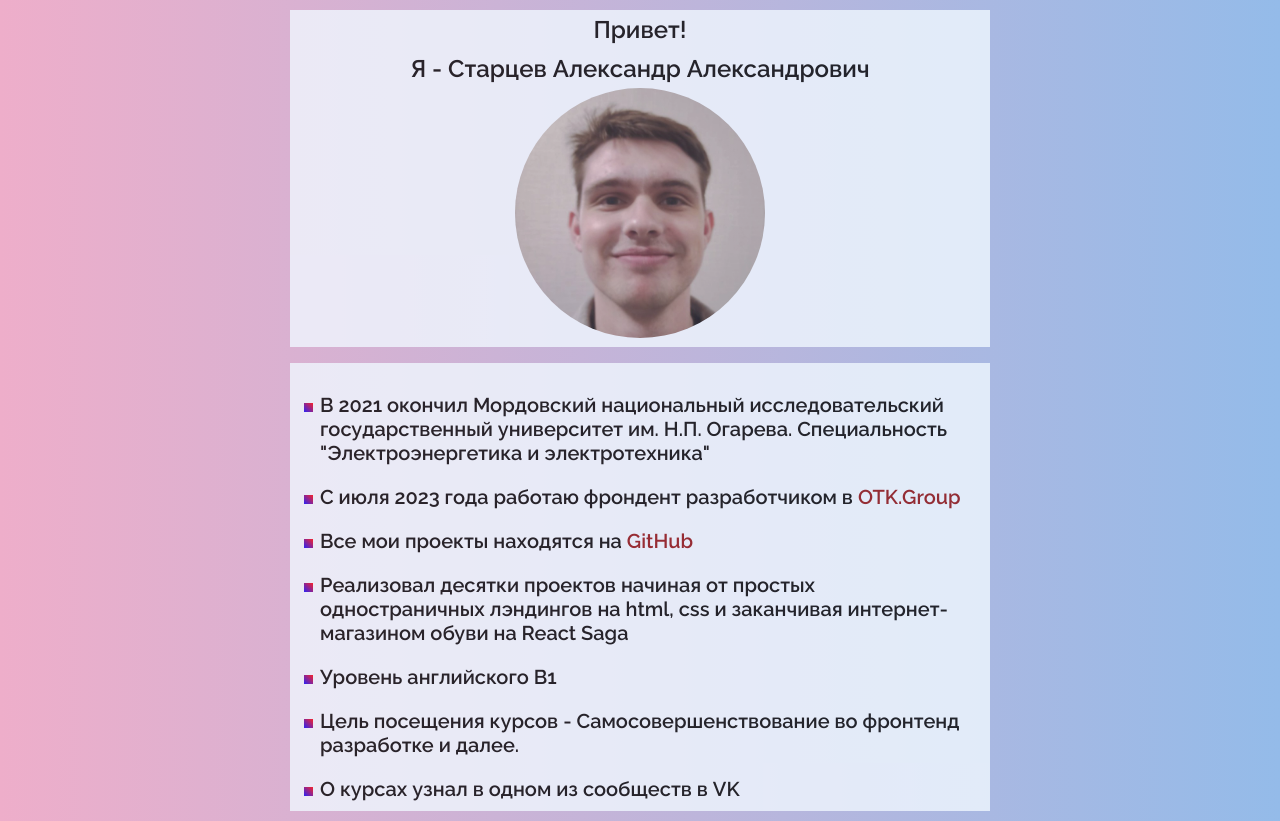
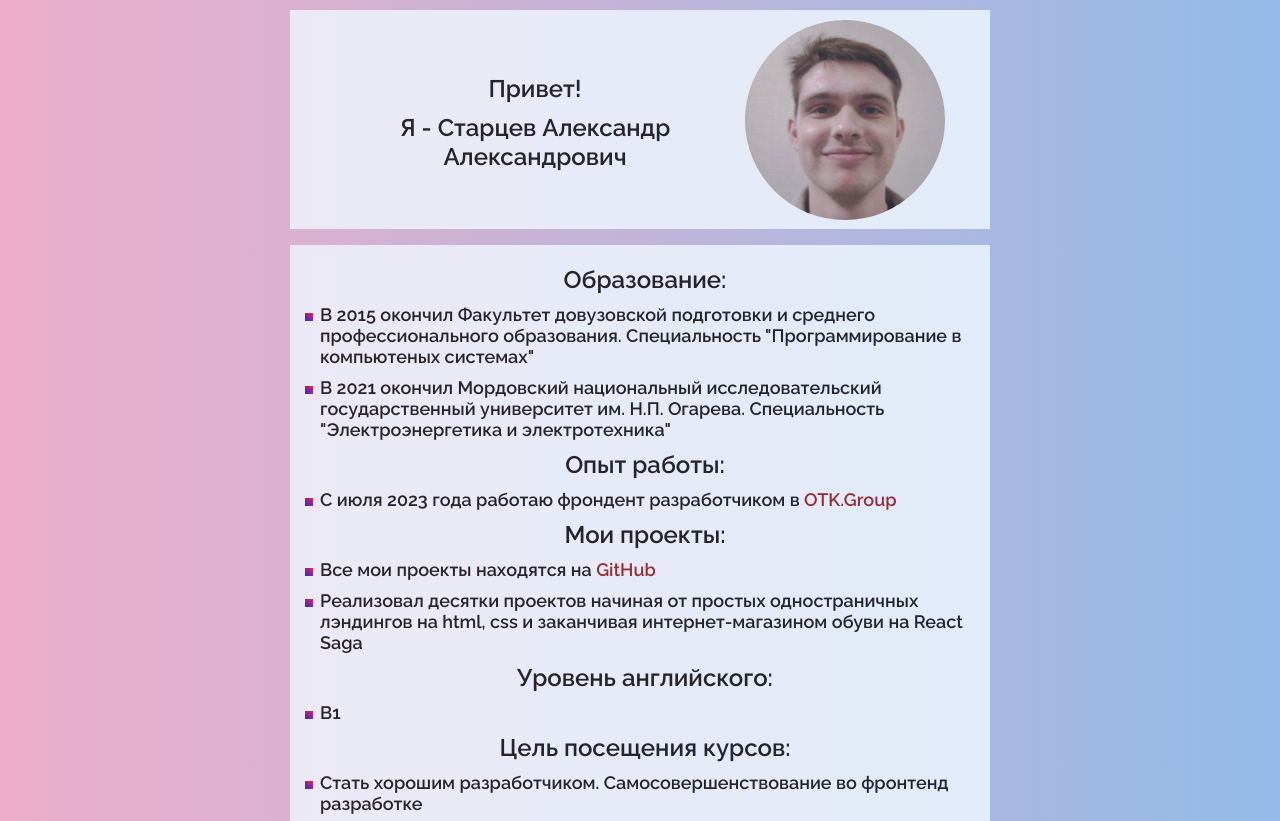
Before and after one commit to chirbios/portfolio-codemasters, a website: page src/index.html in a window 1280 px wide. Shown: the top 821 px of the page. Drawn offline with Linux system fonts and the light colour scheme.

Commit message:
some changes in greetings section and about section

```diff
--- a/src/css/style.css
+++ b/src/css/style.css
@@ -8,8 +8,8 @@ body {
 }
 
 li{
-  margin-top: 20px;
-  font-size: 20px;
+  margin-top: 10px;
+  font-size: 18px;
   list-style-image: linear-gradient(to left bottom, red, blue);
 }
 
@@ -19,8 +19,10 @@ a {
 }
 
 h1,
-h2 {
-  margin: 5px;
+h2,
+h3 {
+  margin: 10px 0 0 0;
+  text-align: center;
 }
 
 .container {
@@ -34,15 +36,20 @@ h2 {
   display: flex;
   justify-content: center;
   align-items: center;
-  flex-direction: column;
+  column-gap: 10px;
 }
 
 .greetings__fio {
   text-align: center;
 }
 
+.greetings__title {
+  max-width: 400px;
+}
+
 .greetings__photo > img{
-  width: 250px;
+  margin-top: 10px;
+  width: 200px;
   border-radius: 50%;
 }
 
--- a/src/index.html
+++ b/src/index.html
@@ -14,8 +14,10 @@
   <section class="greetings">
     <div class="container">
       <div class="greetings__wrapper">
-        <h1 class="greetings">Привет!</h1>
-        <h2 class="greetings__fio">Я - Старцев Александр Александрович</h2>
+        <div class="greetings__title">
+          <h1 class="greetings">Привет!</h1>
+          <h2 class="greetings__fio">Я - Старцев Александр Александрович</h2>
+        </div>
         <div class="greetings__photo"><img src="./img/photo.jpg" alt="photo"></div>
       </div>
     </div>
@@ -23,13 +25,19 @@
   <section class="about">
     <div class="container">
       <ul class="about__wrapper">
-        <li class="about__university"> В 2021 окончил Мордовский национальный исследовательский государственный университет им. Н.П. Огарева. Специальность "Электроэнергетика и электротехника"</li>
-        <li class="about__job">С июля 2023 года работаю фрондент разработчиком в <a href="https://otk.group/">OTK.Group</a></li>
-        <li class="about__projects">Все мои проекты находятся на <a href="https://github.com/chirbios">GitHub</a></li>
-        <li class="about__projects">Реализовал десятки проектов начиная от простых одностраничных лэндингов на html, css и заканчивая интернет-магазином обуви на React Saga</li>
-        <li class="about__language">Уровень английского B1</li>
-        <li class="about__purpose">Цель посещения курсов - Самосовершенствование во фронтенд разработке и далее.</li>
-        <li class="about__known">О курсах узнал в одном из сообществ в VK</li>
+        <h2 class="about__title">Образование:</h2>
+        <li class="about__item"> В 2015 окончил  Факультет довузовской подготовки и среднего профессионального образования. Специальность "Программирование в компьютеных системах"</li>
+        <li class="about__item"> В 2021 окончил Мордовский национальный исследовательский государственный университет им. Н.П. Огарева. Специальность "Электроэнергетика и электротехника"</li>
+        <h2 class="about__title">Опыт работы:</h2>
+        <li class="about__item">С июля 2023 года работаю фрондент разработчиком в <a href="https://otk.group/">OTK.Group</a></li>
+        <h2 class="about__title">Мои проекты:</h2>
+        <li class="about__item">Все мои проекты находятся на <a href="https://github.com/chirbios">GitHub</a></li>
+        <li class="about__item">Реализовал десятки проектов начиная от простых одностраничных лэндингов на html, css и заканчивая интернет-магазином обуви на React Saga</li>
+        <h2 class="about__title">Уровень английского:</h2>
+        <li class="about__item"> B1</li>
+        <h2 class="about__title">Цель посещения курсов:</h2>
+        <li class="about__item">Стать хорошим разработчиком. Самосовершенствование во фронтенд разработке</li>
+        <li class="about__item">О курсах узнал в одном из сообществ в VK</li>
       </ul>
     </div>
   </section>
@@ -43,7 +51,6 @@
     </div>
   </section>
 
-
   <script src="js/script.js"></script>
 </body>
 </html>
```
